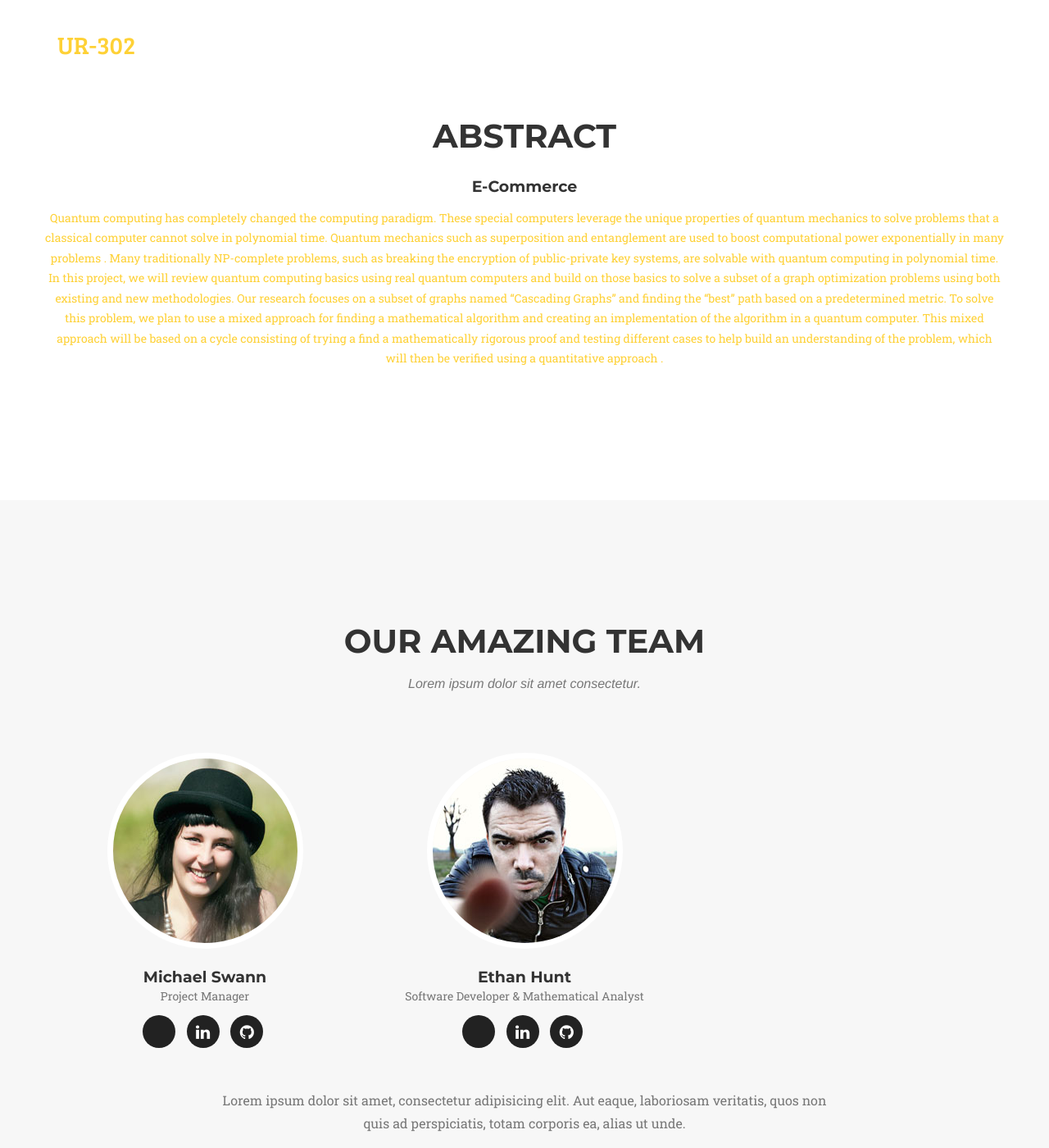
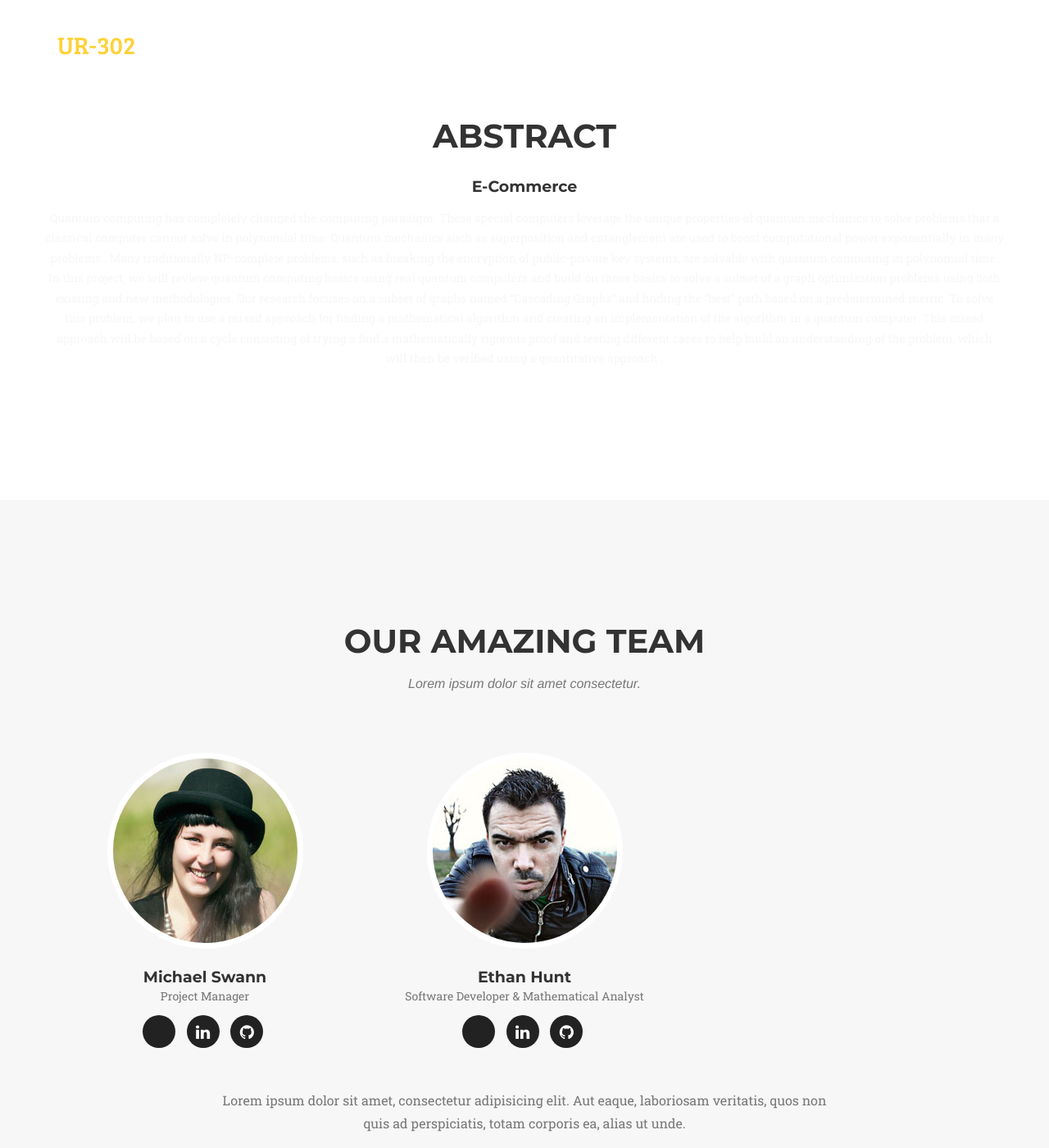
Before and after one commit to Javamorris/Javamorris.github.io, a Jekyll site: the page built from index.html, in a window 1280 px wide and 1400 px high, scrolled down 804 px. Shown: the whole window at 82% size. Built offline with Jekyll 4.4.1, drawn with Linux system fonts in a browser that asks for light colours; some web fonts are replaced.

Commit message:
Update Text

```diff
--- a/_data/template.yml
+++ b/_data/template.yml
@@ -4,6 +4,7 @@ color:
   secondary: fec503
   secondary-dark: 333
   muted: 777
+  base: f7f7f7
 
 # Font Families
 font:
--- a/_includes/abstract.html
+++ b/_includes/abstract.html
@@ -8,7 +8,7 @@
             </div>
             <div class="row text-center">
                     <h4 class="service-heading">E-Commerce</h4>
-                    <p class="text-primary">Quantum computing has completely changed the computing paradigm. These special computers leverage the unique properties of quantum mechanics to solve problems that a classical computer cannot solve in polynomial time. Quantum mechanics such as superposition and entanglement are used to boost computational power exponentially in many problems . Many traditionally NP-complete problems, such as breaking the encryption of public-private key systems, are solvable with quantum computing in polynomial time. In this project, we will review quantum computing basics using real quantum computers and build on those basics to solve a subset of a graph optimization problems using both existing and new methodologies. Our research focuses on a subset of graphs named “Cascading Graphs” and finding the “best” path based on a predetermined metric. To solve this problem, we plan to use a mixed approach for finding a mathematical algorithm and creating an implementation of the algorithm in a quantum computer. This mixed approach will be based on a cycle consisting of trying a find a mathematically rigorous proof and testing different cases to help build an understanding of the problem, which will then be verified using a quantitative approach .</p>
+                    <p class="text-base">Quantum computing has completely changed the computing paradigm. These special computers leverage the unique properties of quantum mechanics to solve problems that a classical computer cannot solve in polynomial time. Quantum mechanics such as superposition and entanglement are used to boost computational power exponentially in many problems . Many traditionally NP-complete problems, such as breaking the encryption of public-private key systems, are solvable with quantum computing in polynomial time. In this project, we will review quantum computing basics using real quantum computers and build on those basics to solve a subset of a graph optimization problems using both existing and new methodologies. Our research focuses on a subset of graphs named “Cascading Graphs” and finding the “best” path based on a predetermined metric. To solve this problem, we plan to use a mixed approach for finding a mathematical algorithm and creating an implementation of the algorithm in a quantum computer. This mixed approach will be based on a cycle consisting of trying a find a mathematically rigorous proof and testing different cases to help build an understanding of the problem, which will then be verified using a quantitative approach .</p>
             </div>
         </div>
     </section>
--- a/_includes/css/agency.css
+++ b/_includes/css/agency.css
@@ -16,6 +16,10 @@ body {
 
 .text-primary {
     color: #{{ site.data.template.color.primary }};
+}
+
+.text-base {
+    color: #{{ site.data.template.color.base }};
 }
 
 p {
```
